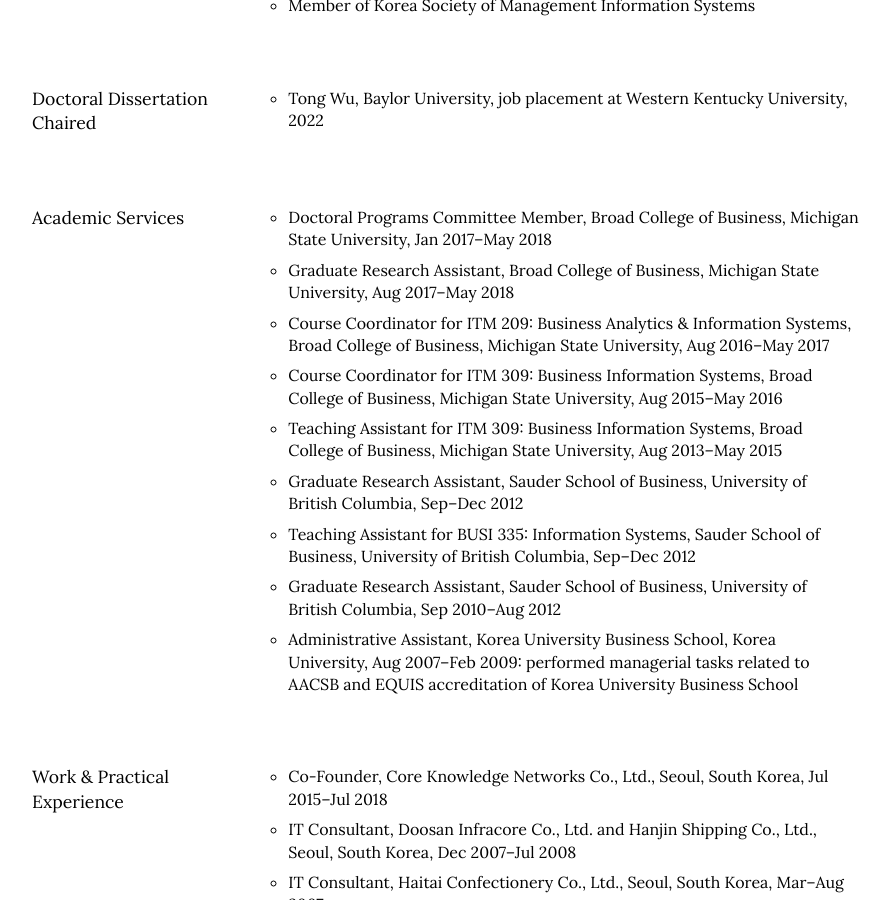
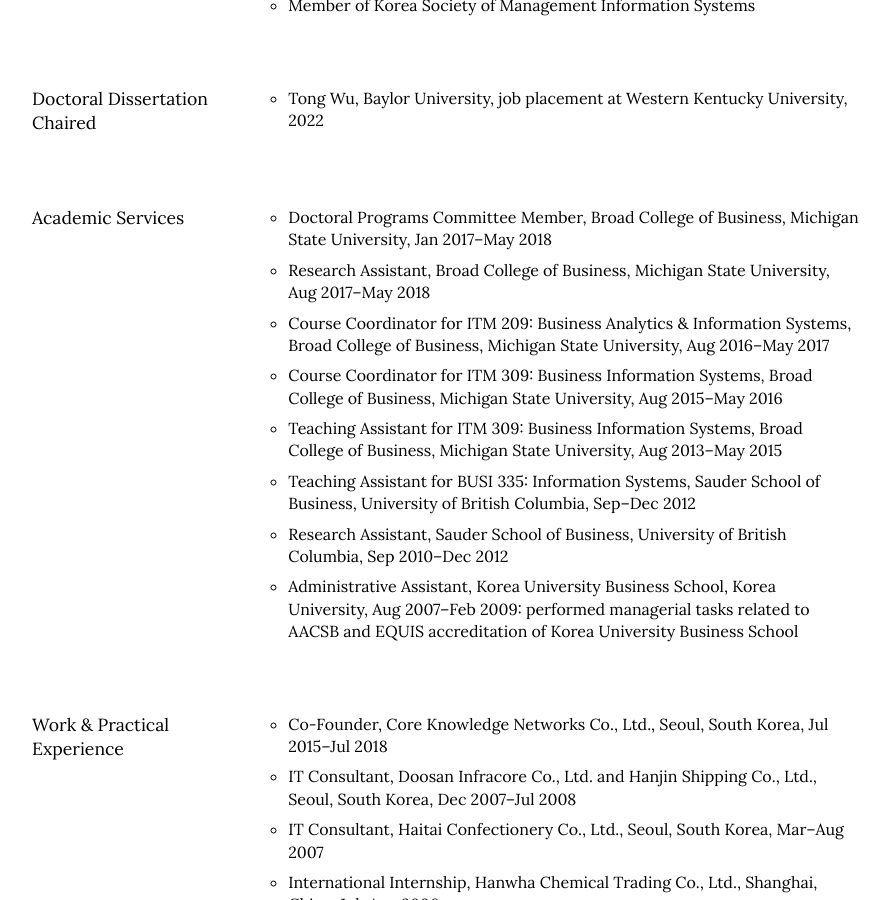
Before and after one commit to istaehun/taehun, a Jekyll site: the page built from engagement.html, in a window 1280 px wide and 900 px high, scrolled down 4064 px. Shown: the whole window, without its empty margins (188-1078 px from the left). Built offline with Jekyll 4.4.1, drawn with Linux system fonts in a browser that asks for light colours; nearby versions of some CDN libraries.

Commit message:
Update engagement.yml

```diff
--- a/_data/engagement.yml
+++ b/_data/engagement.yml
@@ -101,13 +101,12 @@
     title: Academic Services
     list:
       - "Doctoral Programs Committee Member, Broad College of Business, Michigan State University, Jan 2017–May 2018"
-      - "Graduate Research Assistant, Broad College of Business, Michigan State University, Aug 2017–May 2018"
+      - "Research Assistant, Broad College of Business, Michigan State University, Aug 2017–May 2018"
       - "Course Coordinator for ITM 209: Business Analytics & Information Systems, Broad College of Business, Michigan State University, Aug 2016–May 2017"
       - "Course Coordinator for ITM 309: Business Information Systems, Broad College of Business, Michigan State University, Aug 2015–May 2016"
       - "Teaching Assistant for ITM 309: Business Information Systems, Broad College of Business, Michigan State University, Aug 2013–May 2015"
-      - "Graduate Research Assistant, Sauder School of Business, University of British Columbia, Sep–Dec 2012"
       - "Teaching Assistant for BUSI 335: Information Systems, Sauder School of Business, University of British Columbia, Sep–Dec 2012"
-      - "Graduate Research Assistant, Sauder School of Business, University of British Columbia, Sep 2010–Aug 2012"
+      - "Research Assistant, Sauder School of Business, University of British Columbia, Sep 2010–Dec 2012"
       - "Administrative Assistant, Korea University Business School, Korea University, Aug 2007–Feb 2009: performed managerial tasks related to AACSB and EQUIS accreditation of Korea University Business School"
   -
     title: Work & Practical Experience
```
